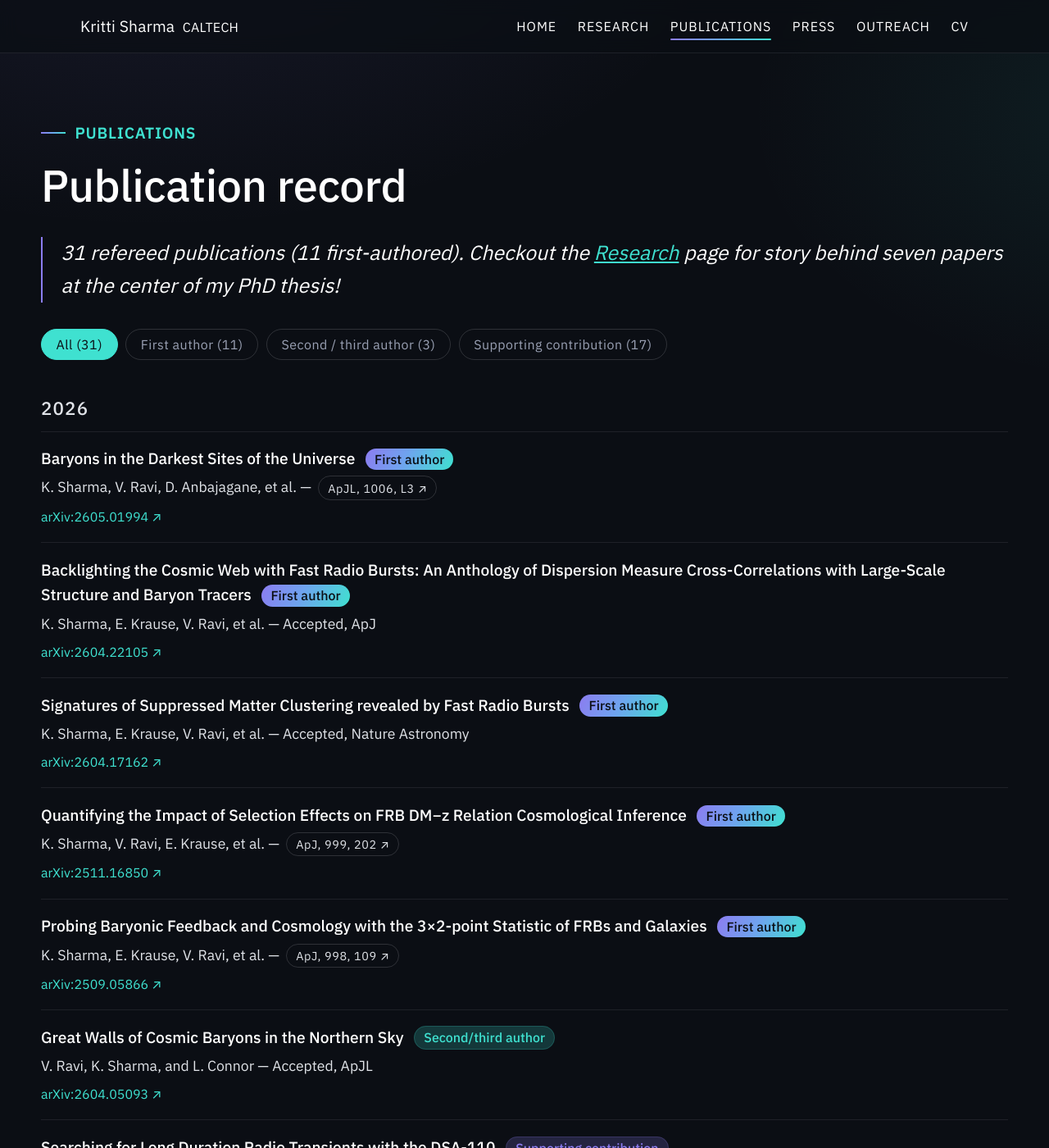
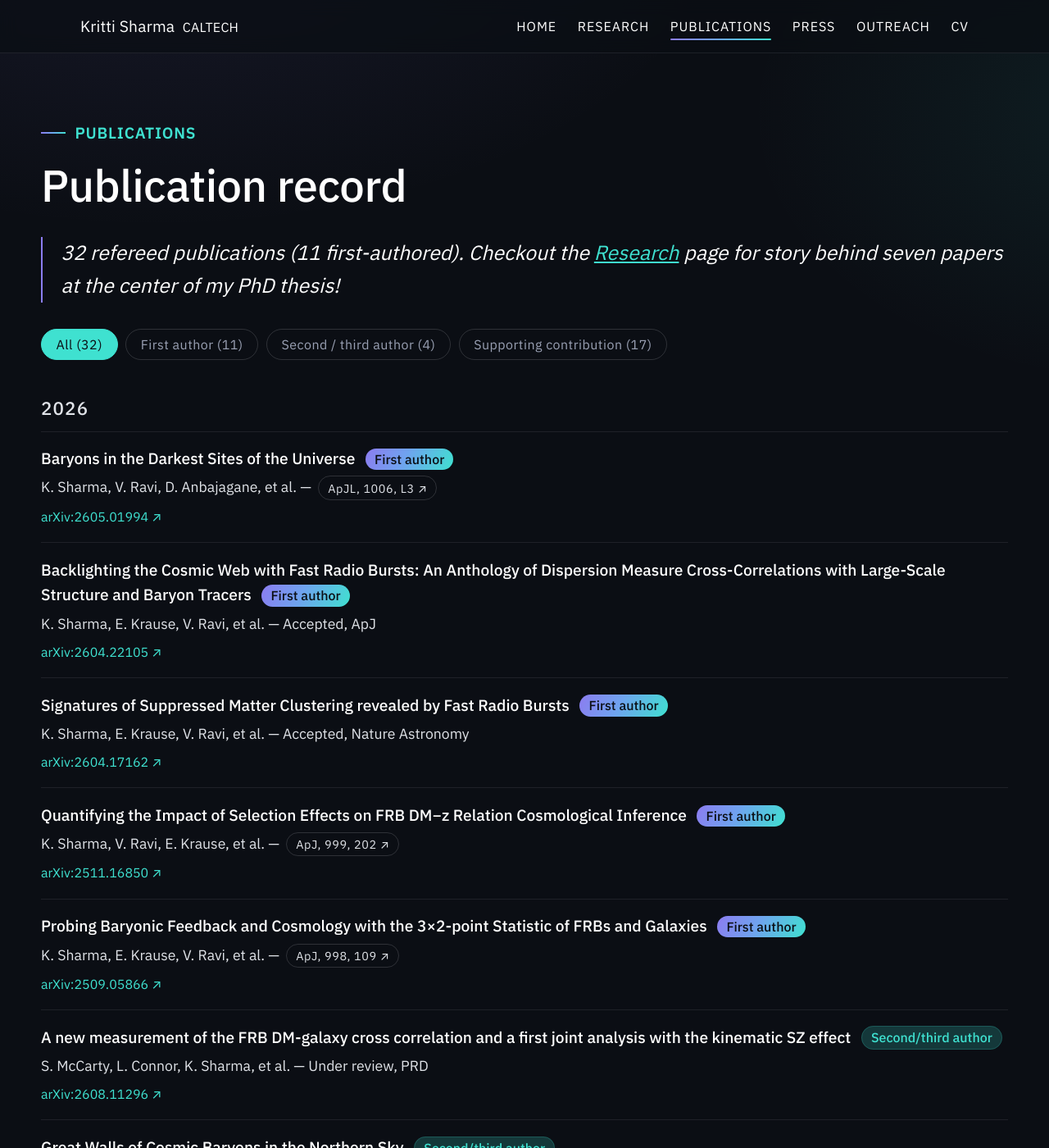
Before and after one commit to krittisharma/krittisharma, a Jekyll site: the page built from publications.html, in a window 1280 px wide and 1400 px high. Shown: the whole window at 82% size. Built offline with Jekyll 4.4.1, drawn with Linux system fonts in a browser that asks for light colours; some web fonts are replaced.

Commit message:
Updated CV

```diff
--- a/_data/publications.yml
+++ b/_data/publications.yml
@@ -92,6 +92,13 @@
   journal_url: "https://iopscience.iop.org/article/10.3847/1538-4357/accf1d"
 
 # ---- second / third author ----
+
+- role: coauthor
+  year: 2026
+  title: "A new measurement of the FRB DM-galaxy cross correlation and a first joint analysis with the kinematic SZ effect"
+  authors: "S. McCarty, L. Connor, K. Sharma, et al."
+  venue: "Under review, PRD"
+  arxiv: "2608.11296"
 
 - role: coauthor
   year: 2026
--- a/publications.html
+++ b/publications.html
@@ -9,14 +9,14 @@ permalink: /publications/
   <div class="eyebrow">Publications</div>
   <h1>Publication record</h1>
   <blockquote class="thesis reveal">
-    31 refereed publications (11 first-authored). Checkout the <a href="{{ '/research/' | relative_url }}" style="color:var(--cyan);">Research</a>
+    32 refereed publications (11 first-authored). Checkout the <a href="{{ '/research/' | relative_url }}" style="color:var(--cyan);">Research</a>
     page for story behind seven papers at the center of my PhD thesis!
   </blockquote>
 
   <div class="filter-row" data-pub-filters>
-    <button class="filter-btn active" data-filter="all">All (31)</button>
+    <button class="filter-btn active" data-filter="all">All (32)</button>
     <button class="filter-btn" data-filter="first">First author (11)</button>
-    <button class="filter-btn" data-filter="coauthor">Second / third author (3)</button>
+    <button class="filter-btn" data-filter="coauthor">Second / third author (4)</button>
     <button class="filter-btn" data-filter="supporting">Supporting contribution (17)</button>
   </div>
 
```
Also changed, not shown: 7 other files.
